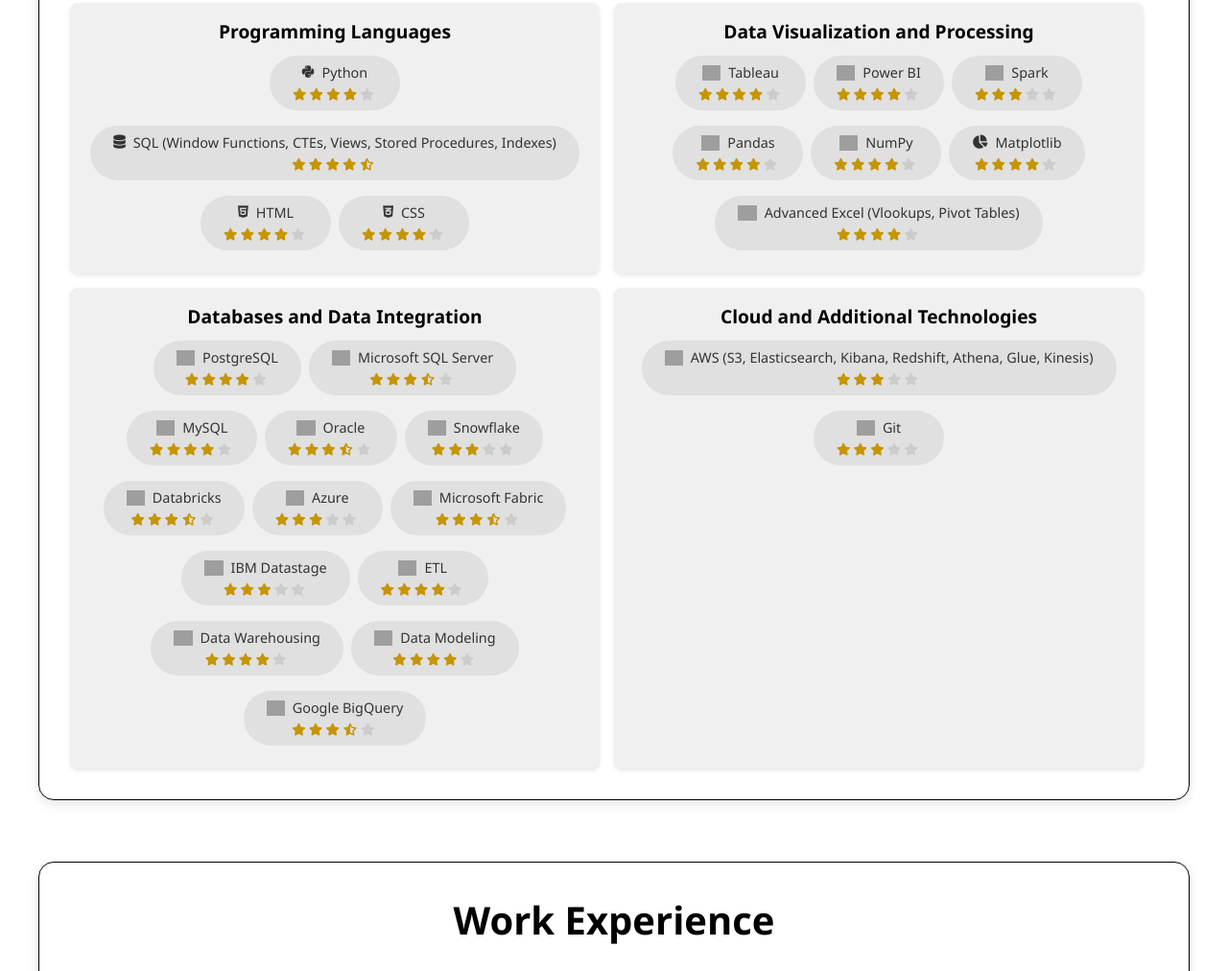
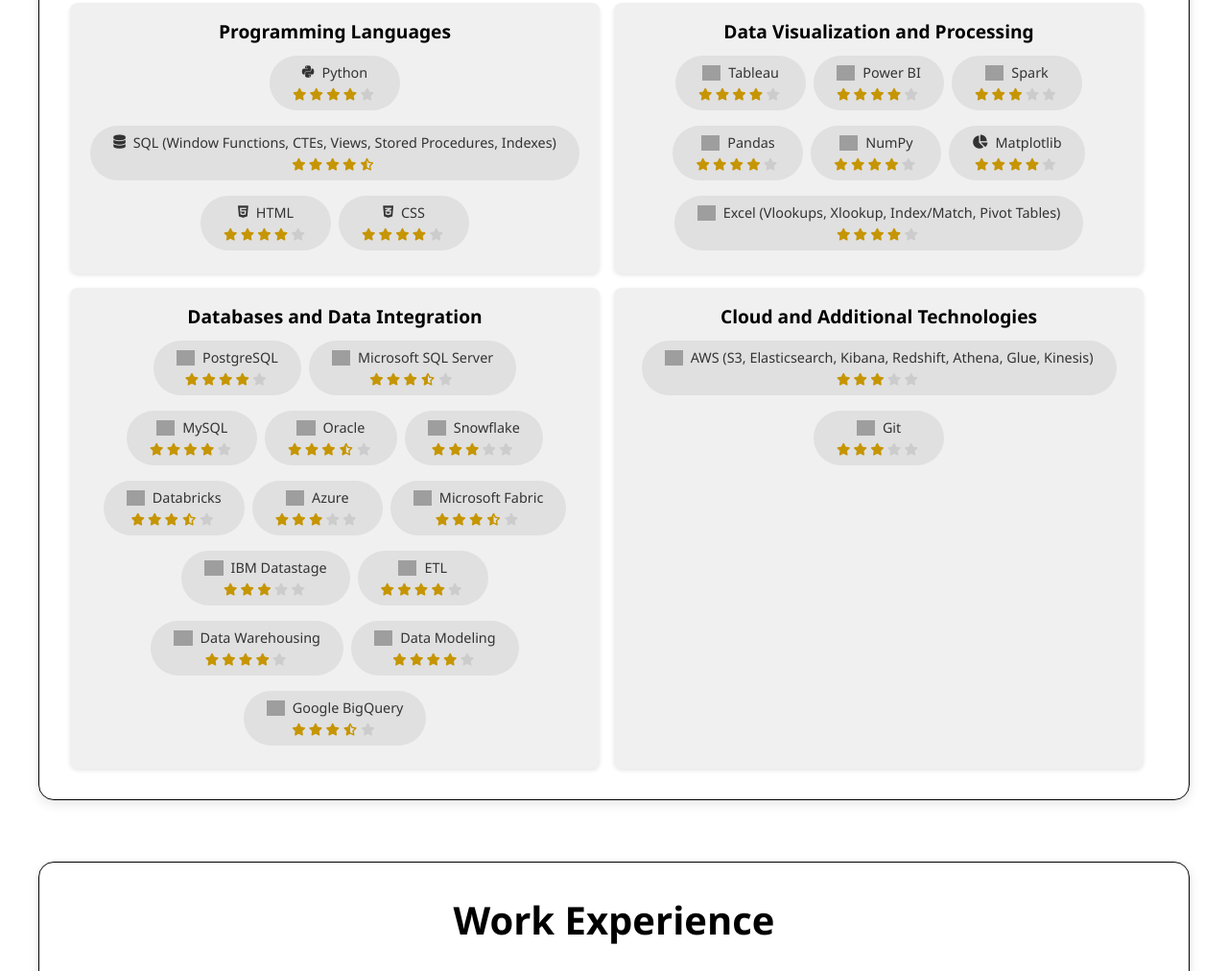
Before and after one commit to Saiyan-AR/Aman-Portfolio, a plain HTML site: page index.html in a window 1280 px wide. Shown: the part 1903-2915 px from the top of the page at 96% size. Drawn offline with Linux system fonts and the light colour scheme; grey boxes are pictures that could not be loaded.

Commit message:
Update index.html

```diff
--- a/index.html
+++ b/index.html
@@ -188,7 +188,7 @@
 							<i class="fas fa-star filled"></i><i class="fas fa-star filled"></i><i class="fas fa-star filled"></i><i class="fas fa-star filled"></i><i class="fas fa-star"></i>
 						</span>
 					</div>
-					<div class="skill-item"><div><img src="https://icons.iconarchive.com/icons/icons8/windows-8/512/Logos-Excel-icon.png" alt="Excel" class="w-4 h-4"> Advanced Excel (Vlookups, Pivot Tables) </div>
+					<div class="skill-item"><div><img src="https://icons.iconarchive.com/icons/icons8/windows-8/512/Logos-Excel-icon.png" alt="Excel" class="w-4 h-4">Excel (Vlookups, Xlookup, Index/Match, Pivot Tables) </div>
 						<span class="skill-stars">
 							<i class="fas fa-star filled"></i><i class="fas fa-star filled"></i><i class="fas fa-star filled"></i><i class="fas fa-star filled"></i><i class="fas fa-star"></i>
 						</span>
```
